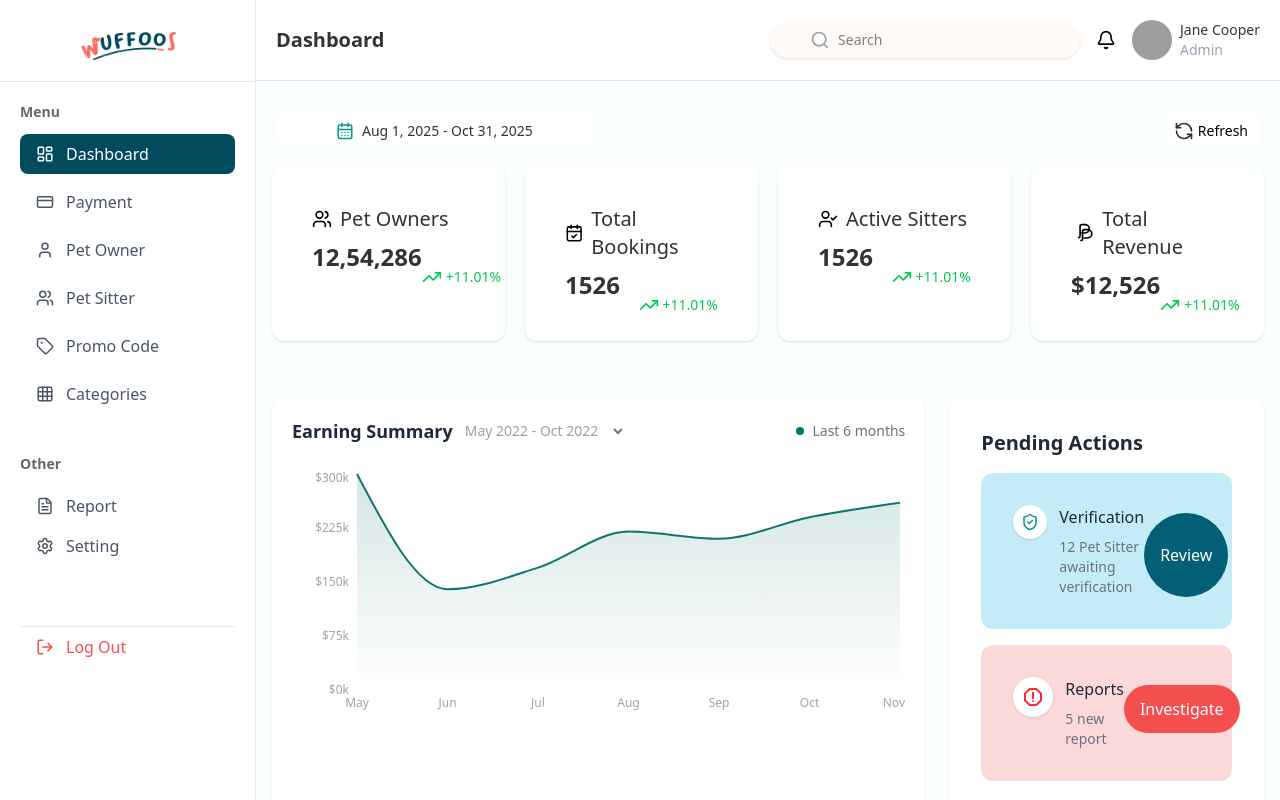
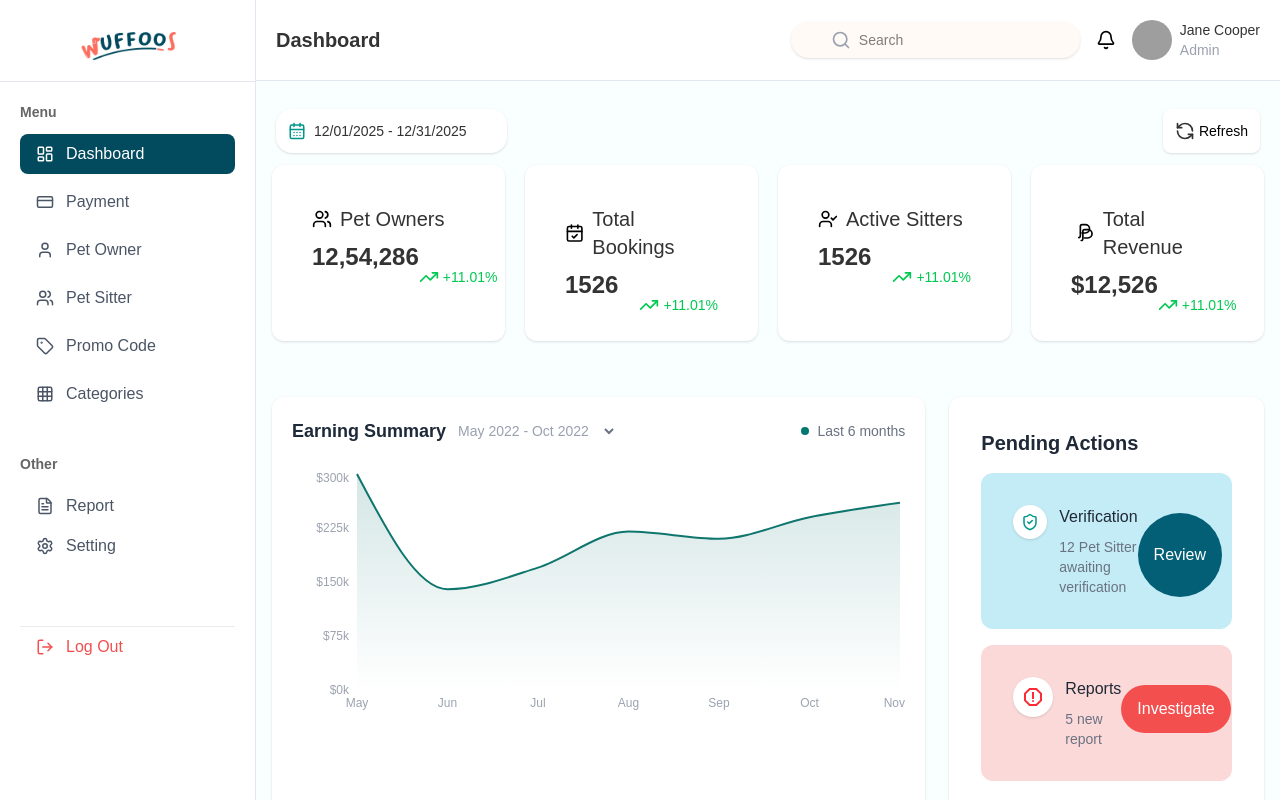
Before and after one commit to Topan-Roy/pet-care-DB, a React (Vite) app: page /dashboard in a window 1280 px wide. Shown: the top 800 px of the page. Built offline with nearby package versions, Linux system fonts and the light colour scheme; grey boxes are pictures that could not be loaded.

Commit message:
added calender update

```diff
--- a/package.json
+++ b/package.json
@@ -13,9 +13,11 @@
     "@shadcn/ui": "^0.0.4",
     "@tailwindcss/vite": "^4.1.18",
     "chart.js": "^4.5.1",
+    "date-fns": "^4.1.0",
     "lucide-react": "^0.562.0",
     "react": "^19.2.0",
     "react-chartjs-2": "^5.3.1",
+    "react-datepicker": "^9.1.0",
     "react-dom": "^19.2.0",
     "react-icons": "^5.5.0",
     "react-router": "^7.11.0",
--- a/src/Components/DashBoardCard.jsx
+++ b/src/Components/DashBoardCard.jsx
@@ -1,22 +1,39 @@
-import React from 'react';
+import React, { useEffect, useState } from 'react';
 import { RefreshCcw, } from 'lucide-react';
-import { Users, CalendarCheck, UserCheck, TrendingUp, CalendarDays, } from 'lucide-react';
+import DatePicker from "react-datepicker";
+import "react-datepicker/dist/react-datepicker.css";
+import { CalendarDays } from "lucide-react";
+import { Users, CalendarCheck, UserCheck, TrendingUp, } from 'lucide-react';
 const DashBoardCard = () => {
     const [isSpinning, setIsSpinning] = React.useState(false);
-
+    const [dateRange, setDateRange] = useState([null, null]);
+    const [startDate, endDate] = dateRange;
+    useEffect(() => {
+        const now = new Date();
+        const firstDay = new Date(now.getFullYear(), now.getMonth(), 1);
+        const lastDay = new Date(now.getFullYear(), now.getMonth() + 1, 0);
+        setDateRange([firstDay, lastDay]);
+    }, []);
     return (
         <div className='p-4'>
             <div className="flex items-center justify-between px-1 py-3  ">
-                <div className="flex items-center gap-2 px-15 p-3 bg-[#FFFFFF]  text-gray-600 text-sm rounded-2xl">
-                    <CalendarDays size={18} className="text-teal-600" />
-                    <span className='text-[#333333]'>Aug 1, 2025 - Oct 31, 2025</span>
+                <div className="flex items-center gap-2 p-3 shadow bg-white text-gray-600 text-sm rounded-2xl">
+                    <CalendarDays size={18} className="text-teal-600 cursor-pointer" />
+                    <DatePicker
+                        selectsRange
+                        startDate={startDate}
+                        endDate={endDate}
+                        onChange={(update) => setDateRange(update)}
+                        placeholderText="Select date"
+                        className="outline-none text-[#333333] bg-transparent cursor-pointer"
+                    />
                 </div>
                 <button
                     onClick={() => {
                         setIsSpinning(true);
                         setTimeout(() => window.location.reload(), 300);
                     }}
-                    className="flex items-center gap-1 ml-6 px-3 bg-[#FFFFFF] rounded-lg text-sm p-3 cursor-pointer"
+                    className="flex items-center gap-1 ml-6 px-3 bg-[#FFFFFF] rounded-lg text-sm p-3 cursor-pointer shadow"
                 >
                     <RefreshCcw
                         size={20}
@@ -25,8 +42,6 @@ const DashBoardCard = () => {
                     />
                     <span>Refresh</span>
                 </button>
-
-
             </div>
             <div className="grid grid-cols-1 md:grid-cols-4 gap-5 mb-6">
                 {/* Card 1 */}
--- a/src/index.css
+++ b/src/index.css
@@ -1,4 +1,12 @@
 @import "tailwindcss";
+@import url('https://fonts.googleapis.com/css2?family=Montserrat:ital,wght@0,100..900;1,100..900&display=swap');
 body {
   background-color:#F9FEFF;
 }
+
+
+body {
+  background-color: #F9FEFF;
+  font-family: "Montserrat", sans-serif;
+  font-optical-sizing: auto;
+}
```
Also changed, not shown: 1 other file (tests, documents, lock files or other folders).
